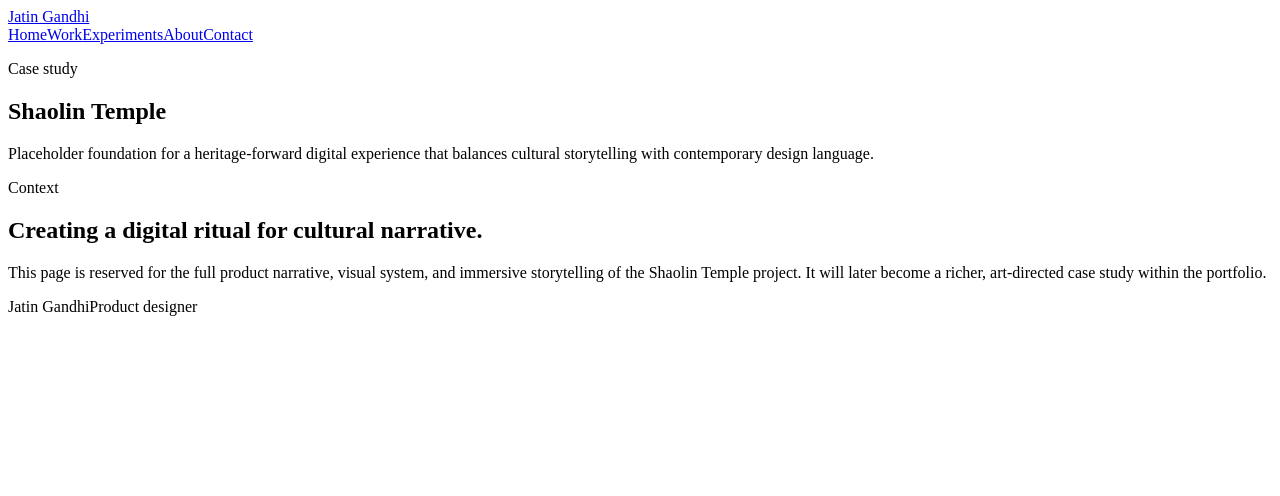
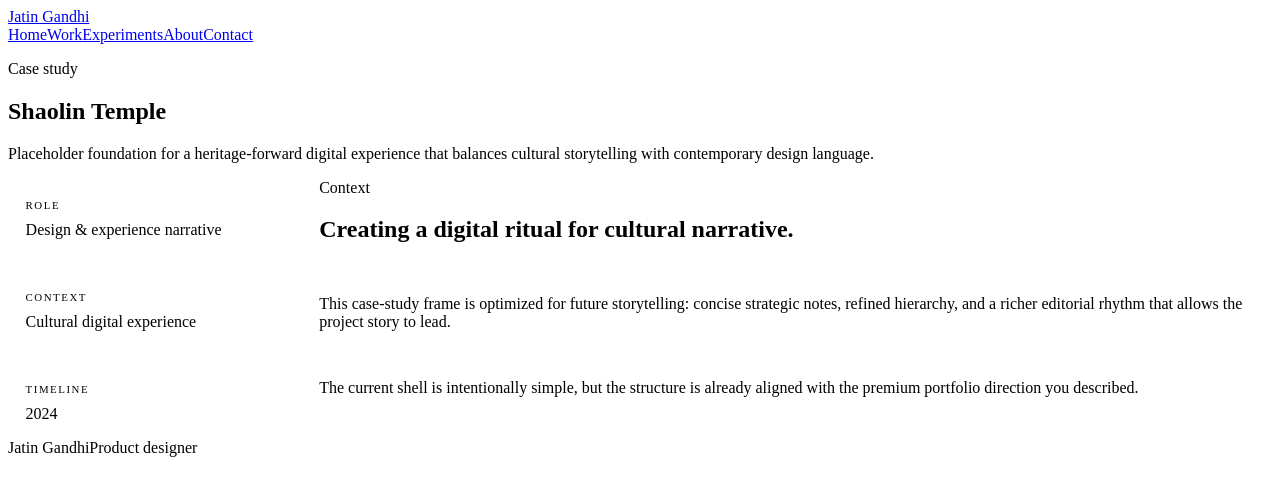
Before and after one commit to jatingandhi095-pixel/jatin-gandhi-portfolio, a Next.js app: page /work/shaolin-temple in a window 1280 px wide. Shown: the top 496 px of the page. Built offline with nearby package versions, Linux system fonts and the light colour scheme.

Commit message:
Add a more intentional editorial case-study layout system so the portfolio pages feel premium and story-driven without final styling yet.

```diff
--- a/app/globals.css
+++ b/app/globals.css
@@ -1,60 +1,45 @@
-.portfolio-card {
-  background: rgba(255, 255, 255, 0.18);
-  border: 1px solid var(--color-line);
-  overflow: hidden;
+.case-study-layout {
+  display: grid;
+  grid-template-columns: minmax(180px, 260px) minmax(0, 1fr);
+  gap: clamp(2rem, 4vw, 4rem);
+  align-items: start;
 }
 
-.portfolio-card__image {
-  height: 300px;
-  background: linear-gradient(135deg, var(--color-soft), rgba(214, 182, 96, 0.2));
-  border-bottom: 1px solid var(--color-line);
+.case-study-aside {
+  display: grid;
+  gap: 1rem;
 }
 
-.portfolio-card__content {
-  padding: 1.4rem 1.2rem 1.5rem;
+.info-panel {
+  border: 1px solid var(--color-line);
+  background: rgba(255, 255, 255, 0.12);
+  padding: 1rem 1.1rem;
 }
 
-.portfolio-card__content h3,
-.mini-card h3,
-.contact-card h3 {
-  margin: 0.3rem 0 0.8rem;
-  font-family: var(--font-display);
-  font-size: clamp(2rem, 4vw, 2.8rem);
-  line-height: 0.95;
-  letter-spacing: -0.05em;
-}
-
-.portfolio-card__content p,
-.mini-card p,
-.contact-card p {
-  margin: 0;
+.info-panel p {
+  margin: 0.5rem 0 0;
   color: var(--color-muted);
 }
 
-.portfolio-card__meta {
-  margin-top: 1rem;
+.meta-label {
+  display: inline-block;
+  font-size: 0.68rem;
+  letter-spacing: 0.14em;
+  text-transform: uppercase;
+  color: var(--color-muted);
 }
 
-.card-link {
-  display: inline-block;
-  margin-top: 1rem;
-  font-size: 0.8rem;
-  letter-spacing: 0.1em;
-  text-transform: uppercase;
+.rich-text {
+  display: grid;
+  gap: 1rem;
 }
 
-.case-study-hero {
-  margin-bottom: clamp(2rem, 4vw, 3.5rem);
+.rich-text .section-heading {
+  margin-top: 0.2rem;
 }
 
-.case-study-hero .display {
-  max-width: 780px;
+@media (max-width: 760px) {
+  .case-study-layout {
+    grid-template-columns: 1fr;
+  }
 }
-
-.case-study-hero .body-copy {
-  margin-top: 1rem;
-}
-
-.hero-section {
-  padding-top: 2rem;
-}
--- a/app/work/shaolin-temple/page.tsx
+++ b/app/work/shaolin-temple/page.tsx
@@ -1,30 +1,51 @@
-import { Body, Display, Eyebrow, SectionHeading, SmallLabel } from "@/components/typography";
+import { Body, SectionHeading, SmallLabel } from "@/components/typography";
 import { Container, Section } from "@/components/layout";
+import { CaseStudyHero } from "@/components/case-study-hero";
+import { RichText, MetaLabel } from "@/components/content";
 
 export default function ShaolinTempleCaseStudyPage() {
   return (
     <main>
       <Section className="page-hero">
         <Container>
-          <Eyebrow>Case study</Eyebrow>
-          <Display>Shaolin Temple</Display>
-          <Body>
-            Placeholder foundation for a heritage-forward digital experience that balances cultural
-            storytelling with contemporary design language.
-          </Body>
+          <CaseStudyHero
+            kicker="Case study"
+            title="Shaolin Temple"
+            summary="Placeholder foundation for a heritage-forward digital experience that balances cultural storytelling with contemporary design language."
+          />
         </Container>
       </Section>
 
       <Section>
         <Container>
-          <div className="story-block">
-            <SmallLabel>Context</SmallLabel>
-            <SectionHeading>Creating a digital ritual for cultural narrative.</SectionHeading>
-            <Body>
-              This page is reserved for the full product narrative, visual system, and immersive
-              storytelling of the Shaolin Temple project. It will later become a richer,
-              art-directed case study within the portfolio.
-            </Body>
+          <div className="case-study-layout">
+            <div className="case-study-aside">
+              <div className="info-panel">
+                <MetaLabel>Role</MetaLabel>
+                <p>Design & experience narrative</p>
+              </div>
+              <div className="info-panel">
+                <MetaLabel>Context</MetaLabel>
+                <p>Cultural digital experience</p>
+              </div>
+              <div className="info-panel">
+                <MetaLabel>Timeline</MetaLabel>
+                <p>2024</p>
+              </div>
+            </div>
+
+            <RichText>
+              <SmallLabel>Context</SmallLabel>
+              <SectionHeading>Creating a digital ritual for cultural narrative.</SectionHeading>
+              <Body>
+                This case-study frame is optimized for future storytelling: concise strategic notes,
+                refined hierarchy, and a richer editorial rhythm that allows the project story to lead.
+              </Body>
+              <Body>
+                The current shell is intentionally simple, but the structure is already aligned with the
+                premium portfolio direction you described.
+              </Body>
+            </RichText>
           </div>
         </Container>
       </Section>
--- /dev/null
+++ b/components/content.tsx
@@ -0,0 +1,9 @@
+import type { ReactNode } from "react";
+
+export function RichText({ children, className = "" }: { children: ReactNode; className?: string }) {
+  return <div className={`rich-text ${className}`.trim()}>{children}</div>;
+}
+
+export function MetaLabel({ children }: { children: ReactNode }) {
+  return <span className="meta-label">{children}</span>;
+}
```
Also changed, not shown: app/work/beside-case-study/page.tsx (+37 -15 lines), app/work/used-car/page.tsx (+36 -15 lines), components/grid.tsx (added, +13 -0 lines).
